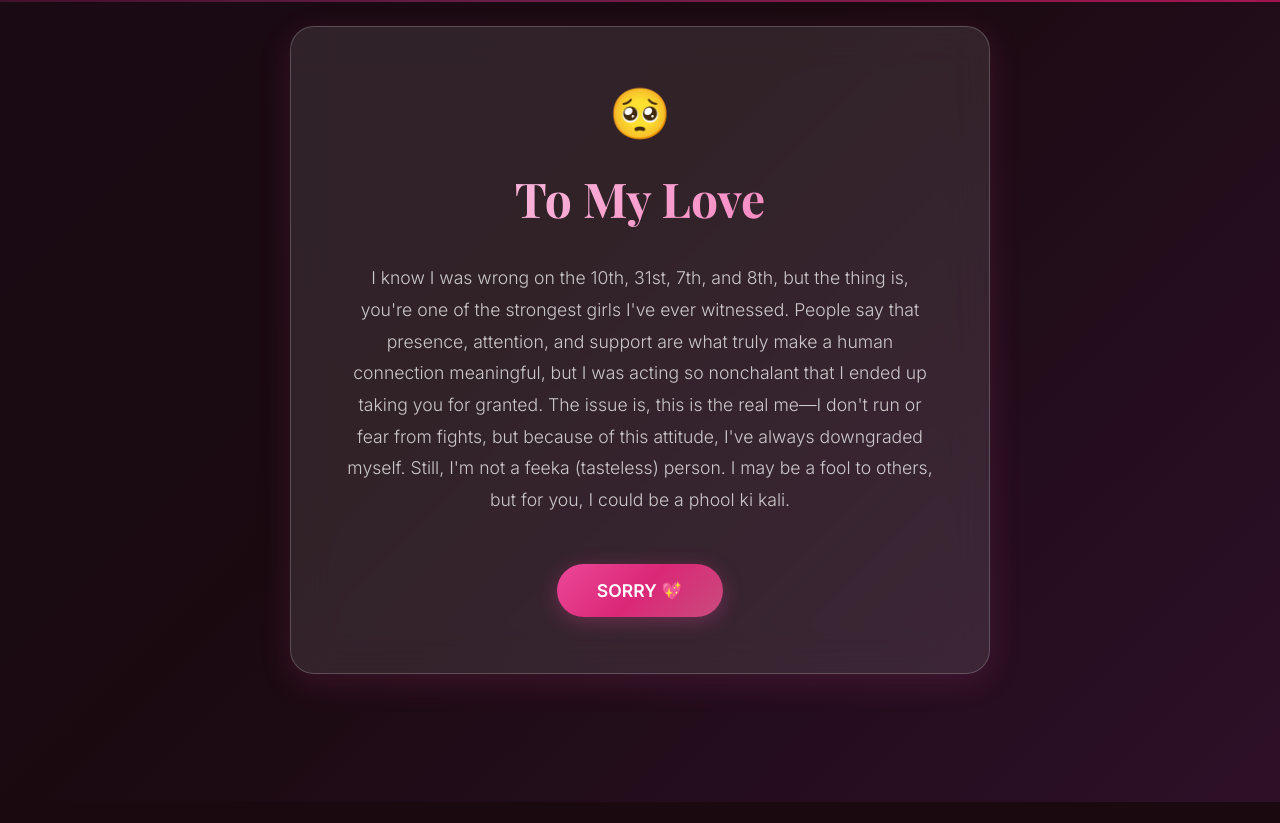
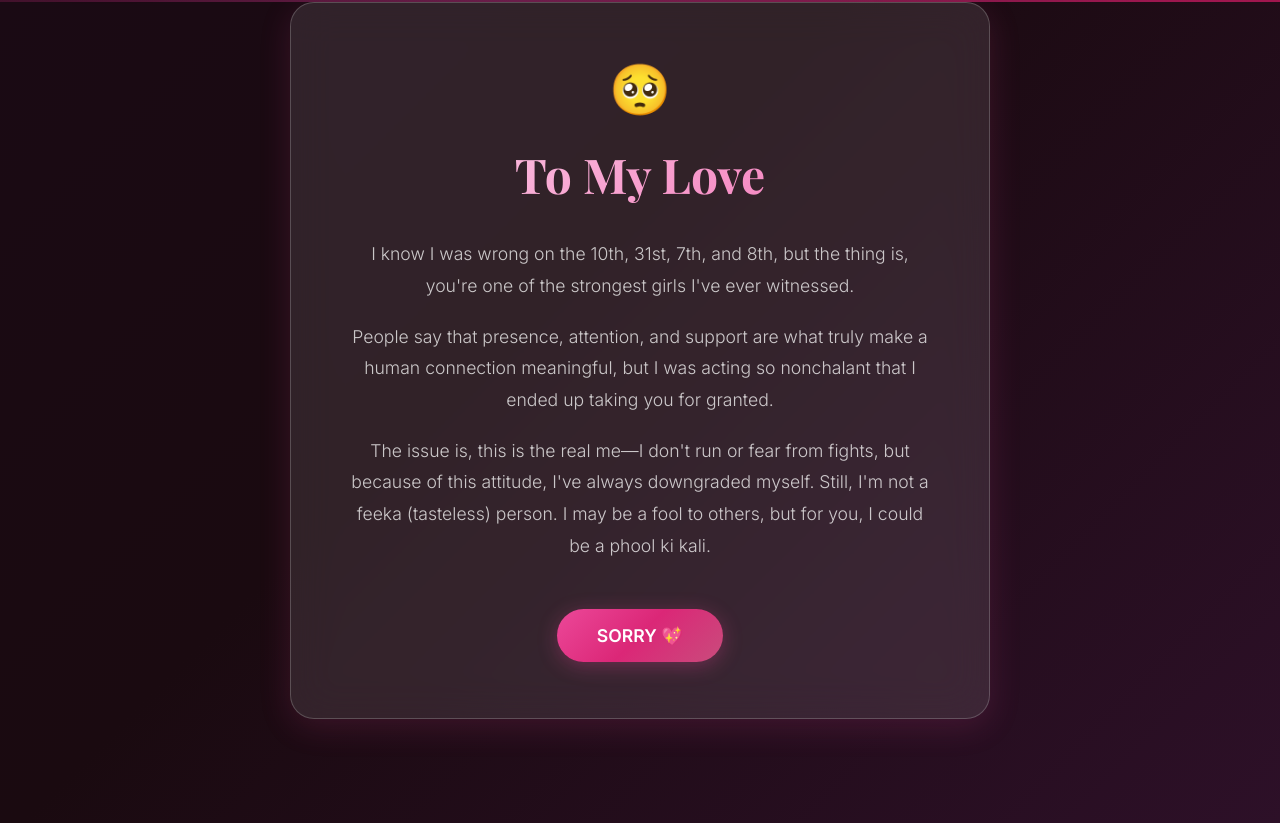
Before and after one commit to Vickoji/valen, a plain HTML site: page sorry.html in a window 1280 px wide. Shown: the part 792-1615 px from the top of the page. Before the commit the page ends 1594 px from the top, so only its background shows below. Drawn offline with nearby package versions, Linux system fonts and the light colour scheme; a web font is replaced by a local one.

Commit message:
Update sorry.html

```diff
--- a/sorry.html
+++ b/sorry.html
@@ -59,9 +59,17 @@
                     <h2 class="message-title">To My Love</h2>
                     <div class="message-text">
                         <p>
-                           I know I was wrong on the 10th, 31st, 7th, and 8th, but the thing is, you're one of the strongest girls I've ever witnessed.
-                           People say that presence, attention, and support are what truly make a human connection meaningful, but I was acting so nonchalant that I ended up taking you for granted.
-                           The issue is, this is the real me—I don't run or fear from fights, but because of this attitude, I've always downgraded myself. Still, I'm not a feeka (tasteless) person. I may be a fool to others, but for you, I could be a phool ki kali.
+                            I know I was wrong on the 10th, 31st, 7th, and 8th, but the thing is, you're one of the
+                            strongest girls I've ever witnessed.
+                        </p>
+                        <p>
+                            People say that presence, attention, and support are what truly make a human connection
+                            meaningful, but I was acting so nonchalant that I ended up taking you for granted.
+                        </p>
+                        <p>
+                            The issue is, this is the real me—I don't run or fear from fights, but because of this
+                            attitude, I've always downgraded myself. Still, I'm not a feeka (tasteless) person. I may be
+                            a fool to others, but for you, I could be a phool ki kali.
                         </p>
                     </div>
 
```
